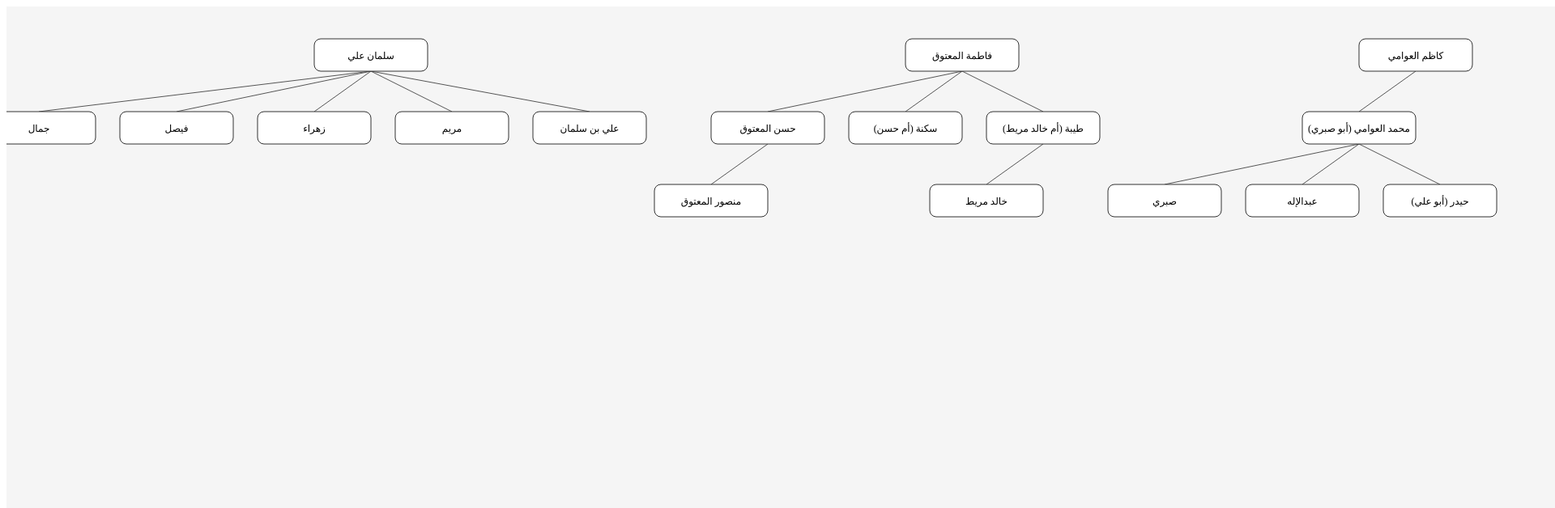
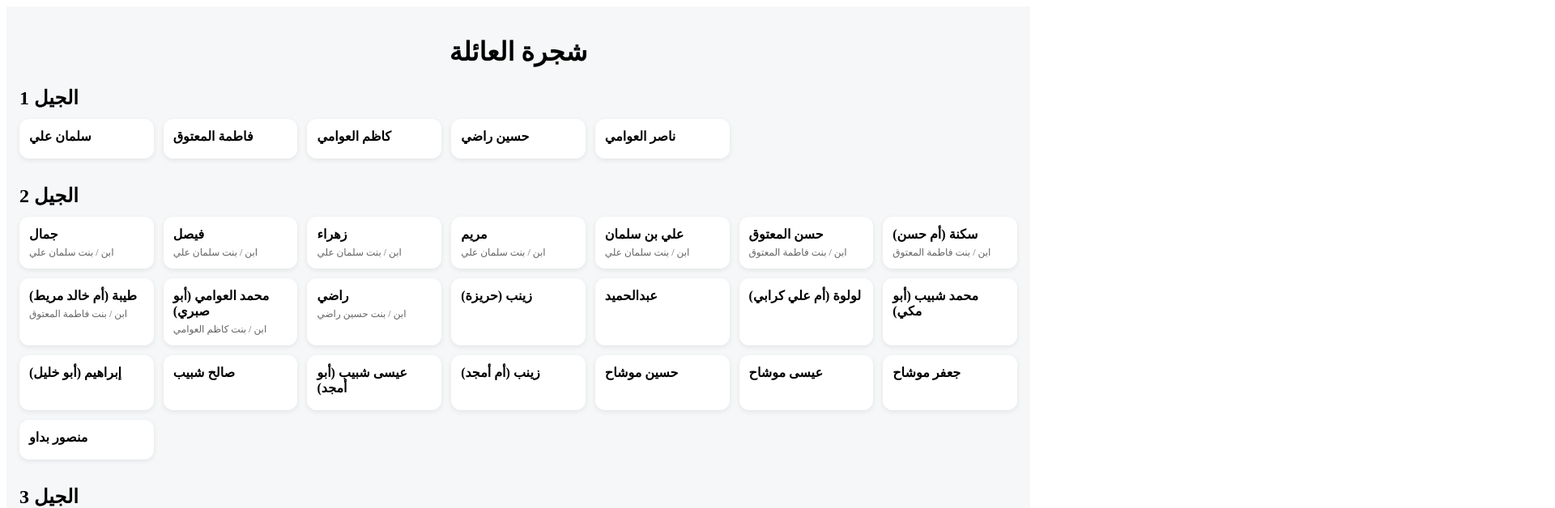
Before and after one commit to awami1/family-tree-web, a React (Vite) app: page / in a window 1280 px wide. Shown: the top 628 px of the page at 81% size, 1920 px wide, since content can reach past the window. Built offline with nearby package versions, Linux system fonts and the light colour scheme.

Commit message:
switch to vertical generation-based family tree

```diff
--- a/src/components/FamilyTree.jsx
+++ b/src/components/FamilyTree.jsx
@@ -1,104 +1,75 @@
 import familyData from "../data/family.json";
-
-const BOX_WIDTH = 140;
-const BOX_HEIGHT = 40;
-const H_GAP = 30;
-const V_GAP = 90;
 
 export default function FamilyTree() {
   const people = familyData.individuals;
 
-  // خريطة الأشخاص
-  const byId = Object.fromEntries(people.map(p => [p.id, p]));
-
-  // خريطة الأب → الأبناء
-  const childrenMap = {};
+  // تجميع حسب الجيل
+  const generations = {};
   people.forEach(p => {
-    if (p.parent_id) {
-      if (!childrenMap[p.parent_id]) childrenMap[p.parent_id] = [];
-      childrenMap[p.parent_id].push(p);
+    if (!generations[p.generation]) {
+      generations[p.generation] = [];
     }
+    generations[p.generation].push(p);
   });
 
-  // الجذور (بدون أب)
-  const roots = people.filter(p => !p.parent_id);
+  const sortedGenerations = Object.keys(generations)
+    .map(Number)
+    .sort((a, b) => a - b);
 
-  // نحسب عرض كل فرع
-  function subtreeWidth(person) {
-    const kids = childrenMap[person.id] || [];
-    if (kids.length === 0) return BOX_WIDTH;
-    return kids.reduce((sum, k) => sum + subtreeWidth(k), 0) +
-           (kids.length - 1) * H_GAP;
+  function getParentName(person) {
+    if (!person.parent_id) return null;
+    const parent = people.find(p => p.id === person.parent_id);
+    return parent ? parent.name : null;
   }
 
-  const nodes = [];
-  const lines = [];
+  return (
+    <div style={{ padding: "16px", background: "#f6f7f8" }}>
+      <h1 style={{ textAlign: "center", marginBottom: 24 }}>
+        شجرة العائلة
+      </h1>
 
-  function draw(person, x, level) {
-    const y = level * V_GAP + 40;
+      {sortedGenerations.map(gen => (
+        <section key={gen} style={{ marginBottom: 32 }}>
+          <h2 style={{ marginBottom: 12 }}>
+            الجيل {gen}
+          </h2>
 
-    nodes.push(
-      <g key={person.id}>
-        <rect
-          x={x}
-          y={y}
-          width={BOX_WIDTH}
-          height={BOX_HEIGHT}
-          rx="8"
-          fill="#ffffff"
-          stroke="#333"
-        />
-        <text
-          x={x + BOX_WIDTH / 2}
-          y={y + 25}
-          textAnchor="middle"
-          fontSize="12"
-        >
-          {person.name}
-        </text>
-      </g>
-    );
+          <div
+            style={{
+              display: "grid",
+              gridTemplateColumns: "repeat(auto-fill, minmax(160px, 1fr))",
+              gap: "12px"
+            }}
+          >
+            {generations[gen].map(person => (
+              <div
+                key={person.id}
+                style={{
+                  background: "#ffffff",
+                  borderRadius: 12,
+                  padding: 12,
+                  boxShadow: "0 2px 6px rgba(0,0,0,0.08)"
+                }}
+              >
+                <div
+                  style={{
+                    fontWeight: "bold",
+                    marginBottom: 6
+                  }}
+                >
+                  {person.name}
+                </div>
 
-    const kids = childrenMap[person.id] || [];
-    let cursorX = x - subtreeWidth(person) / 2;
-
-    kids.forEach(child => {
-      const childWidth = subtreeWidth(child);
-      const childX = cursorX + childWidth / 2 - BOX_WIDTH / 2;
-      const childY = (level + 1) * V_GAP + 40;
-
-      lines.push(
-        <line
-          key={person.id + "-" + child.id}
-          x1={x + BOX_WIDTH / 2}
-          y1={y + BOX_HEIGHT}
-          x2={childX + BOX_WIDTH / 2}
-          y2={childY}
-          stroke="#555"
-        />
-      );
-
-      draw(child, childX, level + 1);
-      cursorX += childWidth + H_GAP;
-    });
-  }
-
-  let startX = 40;
-  roots.forEach(root => {
-    const w = subtreeWidth(root);
-    const rootX = startX + w / 2 - BOX_WIDTH / 2;
-    draw(root, rootX, 0);
-    startX += w + 80;
-  });
-
-  return (
-    <svg
-      width="2500"
-      height="2000"
-      style={{ background: "#f5f5f5" }}
-    >
-      {lines}
-      {nodes}
-    </svg>
+                {getParentName(person) && (
+                  <div style={{ fontSize: 12, color: "#666" }}>
+                    ابن / بنت {getParentName(person)}
+                  </div>
+                )}
+              </div>
+            ))}
+          </div>
+        </section>
+      ))}
+    </div>
   );
 }
```
